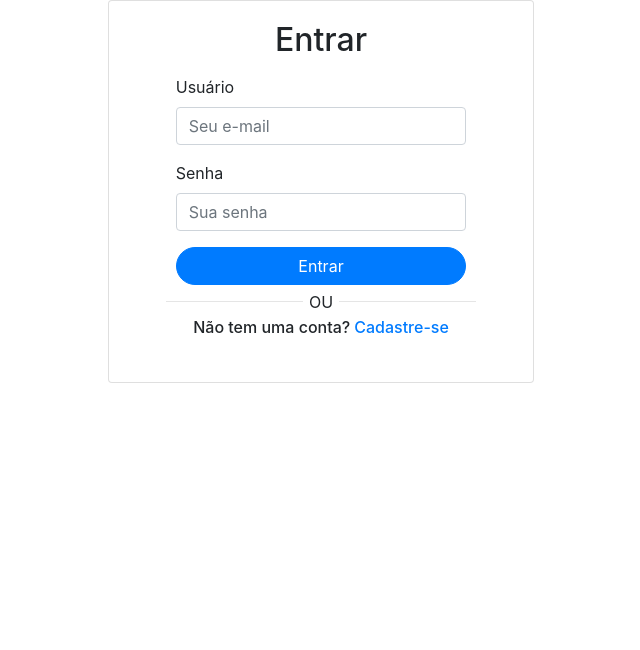
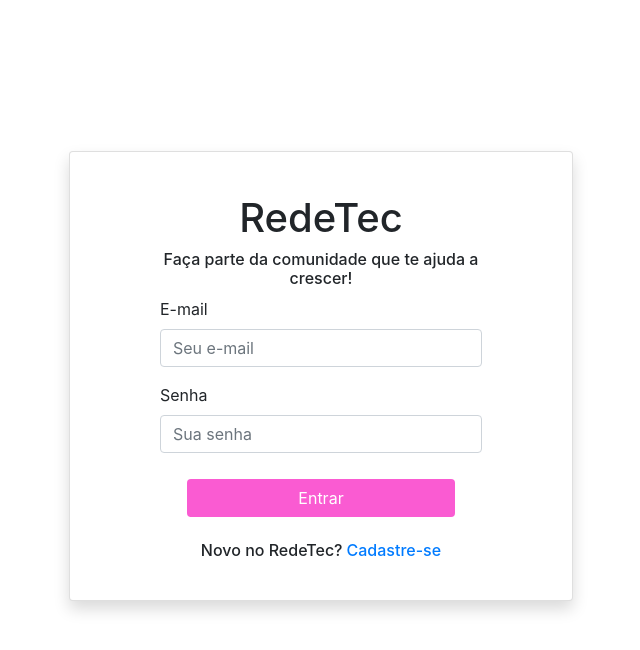
Before and after one commit to lisscodes/Projeto_Integrador_Front, an Angular app: page /login in a window 1280 px wide. Shown: the top 650 px of the page, without its empty margins (319-959 px from the left). Built offline with nearby package versions, Linux system fonts and the light colour scheme.

Commit message:
Configuração do login component

```diff
--- a/src/app/login/login.component.css
+++ b/src/app/login/login.component.css
@@ -0,0 +1,32 @@
+/* .bg-roxo{
+    background-color: rgb(255, 255, 255);
+} */
+
+.m-b{
+    margin-top: 1.65rem;
+}
+
+.btn-pink{
+    background-color: rgb(250, 91, 210);
+    color: white;
+}
+.btn-pink:hover{
+    background-color: rgb(247, 73, 203);
+    color: rgb(150, 0, 150)
+}
+
+.lnr-eye {
+    position: absolute;
+    top: 5px;
+    right: 10px;
+    cursor: pointer;
+}
+.text-pink{
+    color: purple;
+}
+/* Centralização*/
+
+.centro{
+width: 100vw;
+height: 100vh;
+}
--- a/src/app/login/login.component.html
+++ b/src/app/login/login.component.html
@@ -1,11 +1,13 @@
-<div class="col-md-4 container align-items-center justify-content-center column card card-body">
-<div class="col-md-10">
-    <h2 class="text-center mb-3">Entrar</h2>
-    <form class="">
+    <div class="d-flex justify-content-center align-items-center flex-row centro">
+      <div class="container col-md-5">
+        <div class="align-items-center justify-content-center card card-body shadow p-3 mb-5">
+          <div class="col-md-9 justify-content-center m-b">
+            <h1 class="text-center">RedeTec</h1>
+            <h6 class="text-center">Faça parte da comunidade que te ajuda a crescer!</h6>
             <div class="form-group">
-        <label for="usuario">Usuário</label>
+              <label for="usuario">E-mail</label>
               <input
-          class="form-control"
+                class="form-control bg-roxo text-pink"
                 type="email"
                 placeholder="Seu e-mail"
               />
@@ -13,22 +15,23 @@
             <div class="form-group">
               <label for="senha">Senha</label>
               <input
-          class="form-control"
-          type="senha"
+                class="form-control bg-roxo text-pink"
+                type="password"
                 placeholder="Sua senha"
               />
             </div>
-    </form>
-    <div class="d-flex justify-content-center">
-      <button type="submit" class="btn btn-primary col-12 rounded-pill">Entrar</button>
-    </div>
-    <div class="row d-flex align-items-center p-0 my-6">
-      <hr class="col-4">
-      <span class="">OU</span>
-    <hr class="col-4">
+            <div class="d-flex justify-content-center mb-4 m-b">
+              <button type="submit" class="btn btn-pink col-10 rounded">
+                Entrar
+              </button>
             </div>
             <div class="d-flex justify-content-center h6">
-      <p>Não tem uma conta?<a routerLink="/cadastrar" class="ml-1">Cadastre-se</a></p>
+              <p>
+                Novo no RedeTec?<a routerLink="/cadastrar" class="ml-1 "
+                  >Cadastre-se</a>
+              </p>
             </div>
           </div>
         </div>
+      </div>
+    </div>
```
Lines whose indentation alone changed are shown as unchanged.
